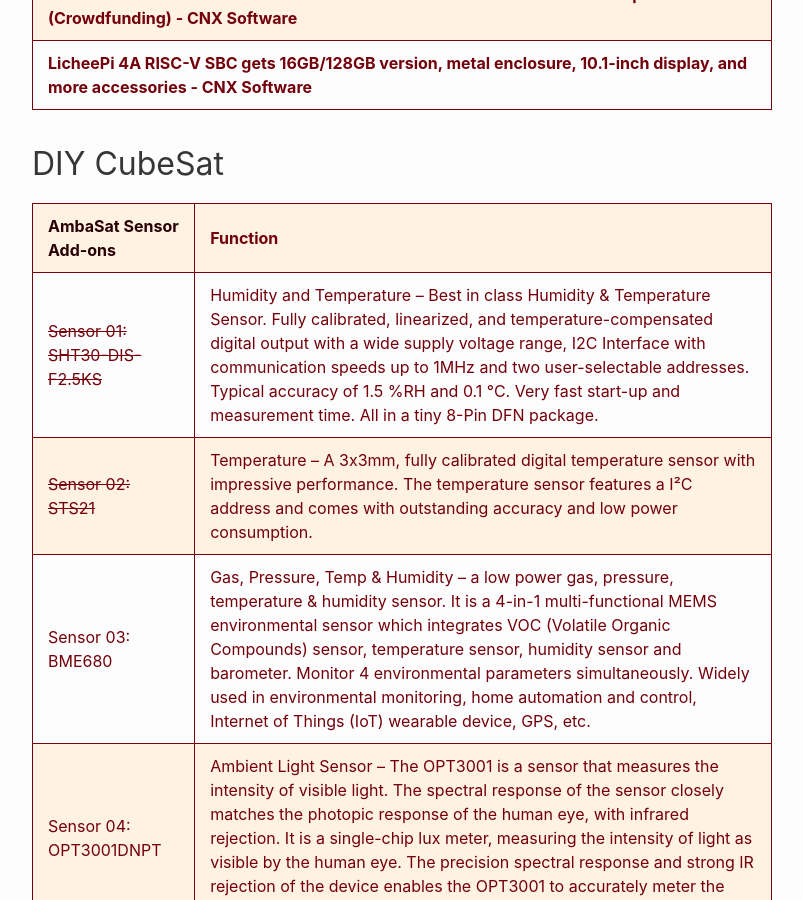
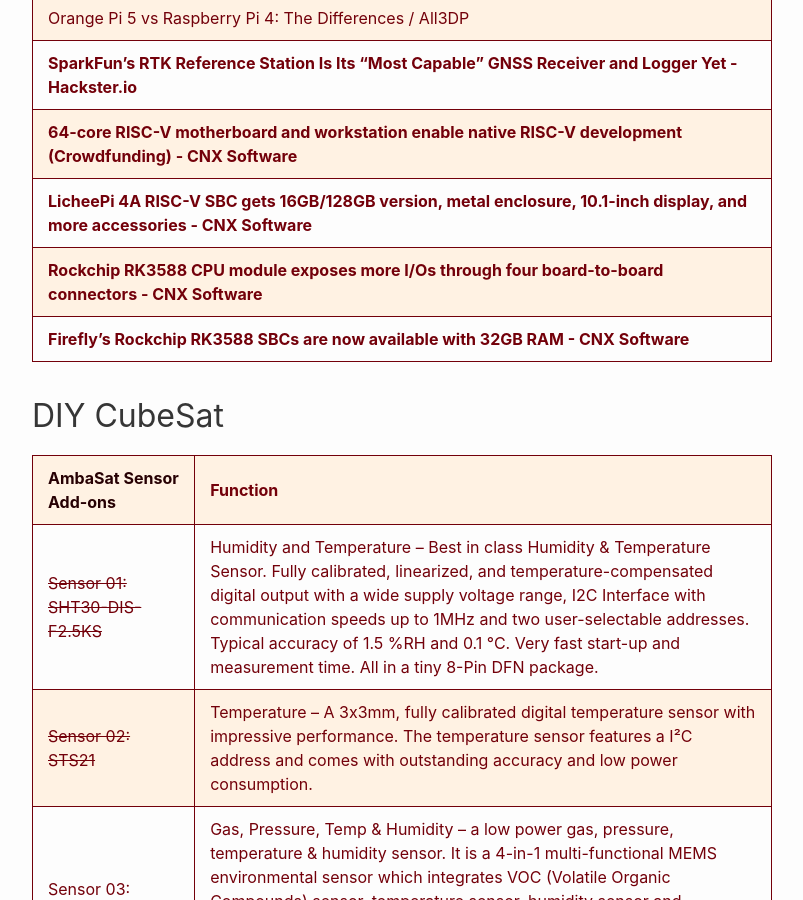
Before and after one commit to RalphHightower/RalphHightower, a Jekyll site: the page built from HardwareLinks.md, in a window 1280 px wide and 900 px high, scrolled down 26093 px. Shown: the whole window, without its empty margins (238-1041 px from the left). Built offline with Jekyll 4.4.1, drawn with Linux system fonts in a browser that asks for light colours; our own code applies the rules of GitHub Pages for plain Markdown files; some of the changed text lies outside the part shown.

Commit message:
docs: vendors, articles [extended description]
- HardwareLinks
   - Vendors:
      - | **[Firefly – ROC-RK3588S-PC 8-Core 8K AI Mainboard_Embedded Board_ALL_Firefly Store](https://www.firefly.store/goods.php?id=163 )** | **(H/W) $469.00 32GB/256GB** |
      - | **[Rockchip Development Board / Rockchip Rk 3588 / Rockchip Rk3588 / Rock Pi Rk3588 / Rk3588 Board - Demo Board - Aliexpress](https://www.aliexpress.com/item/1005004300099227.html )** | **(H/W) $357.74 16GB/128GB** |
   - Articles:
      - | **[Rockchip RK3588 CPU module exposes more I/Os through four board-to-board connectors - CNX Software](https://www.cnx-software.com/2022/05/26/rockchip-rk3588-cpu-module-board-to-board-connectors/ )** |
      - | **[Firefly's Rockchip RK3588 SBCs are now available with 32GB RAM - CNX Software](https://www.cnx-software.com/2023/07/01/firefly-rockchip-rk3588-sbc-32gb-ram/ )** |

```diff
--- a/HardwareLinks.md
+++ b/HardwareLinks.md
@@ -70,6 +70,7 @@
 | **[ELECFREAKS TOOCA L1 Laser Engraver (5W)](https://shop.elecfreaks.com/products/elecfreaks-tooca-laser-1)** | (H/W) $375 |
 | [TS2 10W Diode Laser Engraver - TwoTrees](https://www.twotrees3dofficial.com/products/laser-engraver-ts2) | (H/W) $759 |
 | **[Firefly ITX-3588J – 8K AI Mini-ITX Mainboard](https://en.t-firefly.com/product/industry/itx3588j) <br>**Buy** [ITX-3588J – 8K AI Mini-ITX](https://www.firefly.store/goods.php?id=161)** | (H/W) |
+| **[Firefly – ROC-RK3588S-PC 8-Core 8K AI Mainboard_Embedded Board_ALL_Firefly Store](https://www.firefly.store/goods.php?id=163 )** | **(H/W) $469.00 32GB/256GB**
 | **[Firefly Core Boards](https://www.firefly.store/category.php?id=3)** | (H/W) |
 | [Firefly Embedded Boards](https://www.firefly.store/category.php?id=2)  | (H/W) |
 | [Firefly Industrial Boards](https://www.firefly.store/category.php?id=25) | (H/W) |
@@ -181,6 +182,7 @@
 | **[ROCK 5 Model B](https://ameridroid.com/products/rock5-model-b)** | (H/W)<br> $144.95 USD (4GB)<br>$169.95 USD (8GB)<br>**$219.95 USD (16GB)** |
 | [Rockchio Rk3588s Single Board Computer With 8 Cores 64 Bits,6.0 Tops Ai Npu,8k Video Codec,run Android,ubuntu,debian Os - Demo Board - AliExpress](https://www.aliexpress.com/item/1005004906489390.html ) | (H/W) $191.05 16GB RAM/64G eMMC |
 | [Rockchip Rk3568 Evb Demo Board, Providing Single Board Hardware And Embedded Software Sdk - Demo Board - AliExpress](https://www.aliexpress.com/item/1005002343008085.html ) | (H/W) $1247.32|
+| **[Rockchip Development Board / Rockchip Rk 3588 / Rockchip Rk3588 / Rock Pi Rk3588 / Rk3588 Board - Demo Board - Aliexpress](https://www.aliexpress.com/item/1005004300099227.html )** | **(H/W) $357.74 16GB/128GB** |
 | [SB Components — Shopify](https://sbcshop.myshopify.com/) | (H/W) |
 | [SB Components \(UK\)](https://shop.sb-components.co.uk/) | (H/W) |
 | [Seed Studio Bazaar, the IoT Hardware Enabler](https://www.seeedstudio.com/) | (H/W) |
@@ -464,6 +466,8 @@
 | **[SparkFun's RTK Reference Station Is Its "Most Capable" GNSS Receiver and Logger Yet - Hackster.io](https://www.hackster.io/news/sparkfun-s-rtk-reference-station-is-its-most-capable-gnss-receiver-and-logger-yet-057c07287fa9 )** |
 | **[64-core RISC-V motherboard and workstation enable native RISC-V development (Crowdfunding) - CNX Software](https://www.cnx-software.com/2023/06/30/64-core-risc-v-motherboard-and-workstation-enables-native-risc-v-development/ )** |
 | **[LicheePi 4A RISC-V SBC gets 16GB/128GB version, metal enclosure, 10.1-inch display, and more accessories - CNX Software](https://www.cnx-software.com/2023/07/10/licheepi-4a-risc-v-sbc-gets-16gb-128gb-version-metal-enclosure-10-1-inch-display-and-more-accessories/ )** |
+| **[Rockchip RK3588 CPU module exposes more I/Os through four board-to-board connectors - CNX Software](https://www.cnx-software.com/2022/05/26/rockchip-rk3588-cpu-module-board-to-board-connectors/ )** |
+| **[Firefly's Rockchip RK3588 SBCs are now available with 32GB RAM - CNX Software](https://www.cnx-software.com/2023/07/01/firefly-rockchip-rk3588-sbc-32gb-ram/ )** |
 
 [^21]: • 1.5GHz quad-core 64-bit ARM Cortex-A72 CPU (Roughly 3× performance)<br>• 1GB, 2GB, or 4GB of LPDDR4 SDRAM<br>• Full-throughput Gigabit Ethernet<br>• Dual-band 802.11ac wireless networking<br>• Bluetooth 5.0<br>• Two USB 3.0 and two USB 2.0 ports<br>• Dual monitor support, at resolutions up to 4K<br>• VideoCore VI graphics, supporting OpenGL ES 3.x<br>• 4Kp60 hardware decode of HEVC video<br>Complete compatibility with earlier Raspberry Pi products
 
```
